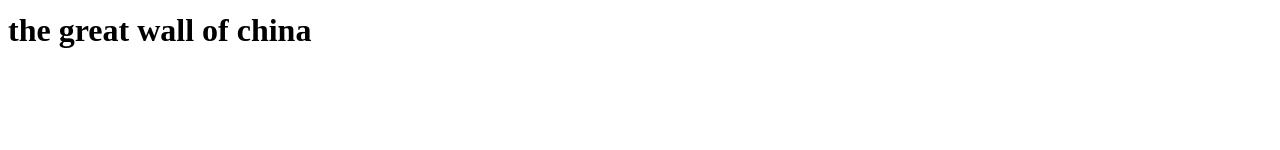
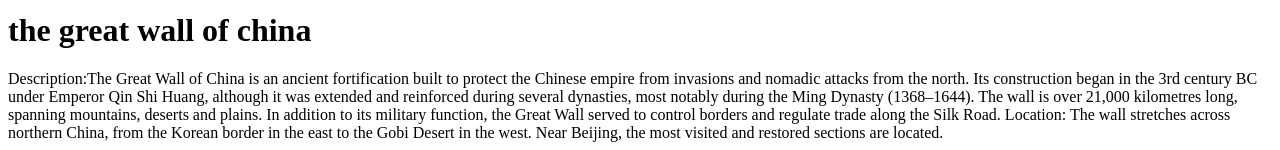
Before and after one commit to venus51/Rubrica_dos, a plain HTML site: page index.html in a window 1280 px wide. Shown: the part 1475-1625 px from the top of the page. Before the commit the page ends 1545 px from the top, so only its background shows below. Drawn offline with Linux system fonts and the light colour scheme.

Commit message:
fourteen

```diff
--- a/index.html
+++ b/index.html
@@ -35,6 +35,12 @@
 
     <h1>the great wall of china</h1>
 
+    <div>Description:The Great Wall of China is an ancient fortification built to protect the Chinese empire from invasions and nomadic attacks from the north. Its construction began in the 3rd century BC under Emperor Qin Shi Huang, although it was extended and reinforced during several dynasties, most notably during the Ming Dynasty (1368–1644). The wall is over 21,000 kilometres long, spanning mountains, deserts and plains.
+
+        In addition to its military function, the Great Wall served to control borders and regulate trade along the Silk Road.
+
+        Location: The wall stretches across northern China, from the Korean border in the east to the Gobi Desert in the west. Near Beijing, the most visited and restored sections are located. </div>
+
 
 
 </body>
```
